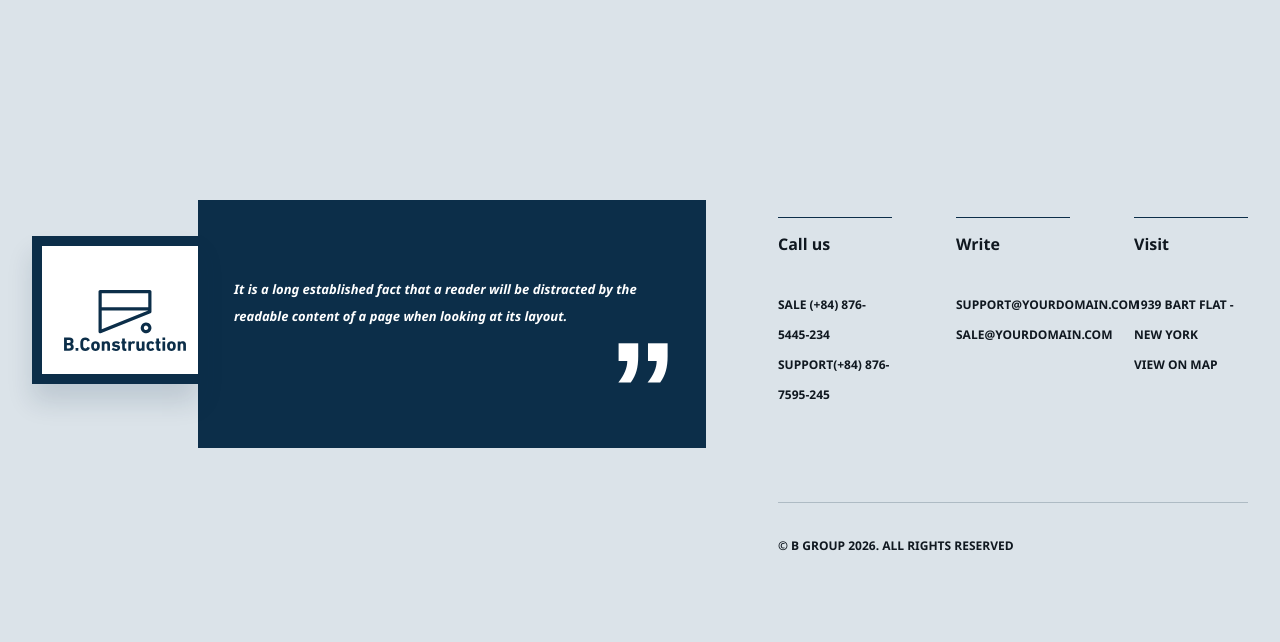
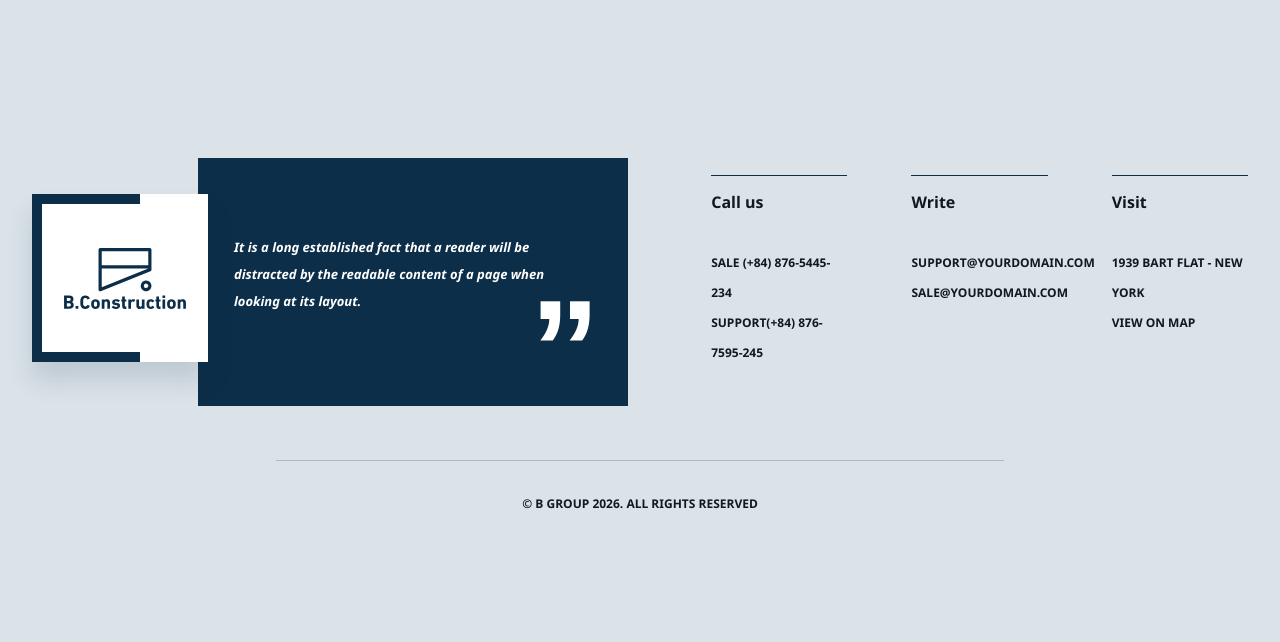
Before and after one commit to MWHEBA/Al-Bahaa, a Django app: page / in a window 1280 px wide. Shown: the part 4593-5235 px from the top of the page. After the commit the page ends 5102 px from the top, so only its background shows below. Run offline with Django 5.2, Linux system fonts and the light colour scheme; data comes from the database, SQL or seed files in the repository.

Commit message:
feat: add responsive layout styles and reorganize project reference files

```diff
--- a/static/css/layout.css
+++ b/static/css/layout.css
@@ -56,7 +56,7 @@
 
 .site-footer {
   height: 759px;
-  padding: 0;
+  padding: 70px 0 20px;
 }
 
 .site-footer__inner {
@@ -71,10 +71,10 @@
   position: absolute;
   left: 204px;
   top: 248px;
-  width: 508px;
+  width: 430px;
   height: 248px;
   min-height: 0;
-  padding: 76px 42px 0 36px;
+  padding: 76px 38px 0 36px;
   background: var(--color-primary);
   color: var(--color-white);
   box-shadow: none;
@@ -85,12 +85,25 @@
   position: absolute;
   left: -166px;
   top: 36px;
-  width: 166px;
-  height: 148px;
+  width: 176px;
+  height: 168px;
+  background: #ffffff;
+  border: 0;
+  box-shadow: 0 18px 24px rgb(12 46 73 / 14%);
+  z-index: 0;
+}
+
+.quote-box::after {
+  content: "";
+  position: absolute;
+  left: -166px;
+  top: 36px;
+  width: 108px;
+  height: 168px;
   border: 10px solid var(--color-primary);
   border-right: 0;
-  background: #ffffff;
-  box-shadow: 0 18px 24px rgb(12 46 73 / 14%);
+  pointer-events: none;
+  z-index: 0;
 }
 
 .quote-box__logo {
@@ -106,7 +119,9 @@
 }
 
 .quote-box p {
-  width: 430px;
+  position: relative;
+  z-index: 1;
+  width: 344px;
   max-width: none;
   font-size: 13px;
   font-style: italic;
@@ -129,10 +144,10 @@
   position: absolute;
   right: 58px;
   top: 265px;
-  width: 728px;
+  width: 850px;
   display: grid;
-  grid-template-columns: 167px 171px 167px;
-  column-gap: 103px;
+  grid-template-columns: minmax(190px, 1fr) minmax(210px, 1fr) minmax(190px, 1fr);
+  column-gap: 72px;
   row-gap: 0;
 }
 
@@ -161,11 +176,13 @@
 
 .site-footer__copyright {
   position: absolute;
-  right: 58px;
-  top: 428px;
-  width: 728px;
+  left: 50%;
+  bottom: 64px;
+  width: min(100% - 120px, 728px);
+  transform: translateX(-50%);
   border-top: var(--line-thin) solid var(--color-border);
   padding-top: 33px;
+  text-align: center;
 }
 
 @media (max-width: 1919px) {
@@ -191,15 +208,15 @@
 
   .site-footer {
     height: auto;
-    padding: 112px 0 86px;
+    padding: 70px 0 20px;
   }
 
   .site-footer__inner {
     width: min(100% - 64px, 1320px);
     height: auto;
     display: grid;
-    grid-template-columns: 674px minmax(460px, 1fr);
-    column-gap: clamp(48px, 6vw, 72px);
+    grid-template-columns: 596px minmax(0, 1fr);
+    column-gap: clamp(76px, 6.5vw, 84px);
     align-items: start;
   }
 
@@ -210,27 +227,30 @@
     left: auto;
     right: auto;
     top: auto;
+    bottom: auto;
   }
 
   .quote-box {
-    width: 508px;
+    width: 430px;
     height: 248px;
     margin-left: 166px;
     min-height: 0;
-    padding: 76px 42px 0 36px;
+    padding: 76px 38px 0 36px;
   }
 
   .site-footer__contact-grid {
     width: 100%;
     margin-top: 17px;
     grid-template-columns: repeat(3, minmax(0, 1fr));
-    column-gap: clamp(36px, 5vw, 103px);
+    column-gap: clamp(42px, 5vw, 72px);
   }
 
   .site-footer__copyright {
-    width: 100%;
+    width: min(100%, 728px);
     margin-top: 54px;
-    grid-column: 2;
+    grid-column: 1 / -1;
+    justify-self: center;
+    transform: none;
   }
 }
 
@@ -295,7 +315,8 @@
   }
 
   .site-footer {
-    padding-top: 72px;
+    padding-top: 70px;
+    padding-bottom: 20px;
   }
 
   .site-footer__inner {
@@ -313,6 +334,8 @@
 
   .site-footer__copyright {
     margin-top: 62px;
+    width: min(100%, 728px);
+    margin-inline: auto;
   }
 }
 
@@ -339,7 +362,7 @@
   }
 
   .site-footer {
-    padding: 58px 0 70px;
+    padding: 58px 0 20px;
   }
 
   .site-footer__inner {
@@ -355,6 +378,14 @@
   }
 
   .quote-box::before {
+    left: -28px;
+    top: 0;
+    width: 28px;
+    height: 128px;
+    box-shadow: none;
+  }
+
+  .quote-box::after {
     left: -28px;
     top: 0;
     width: 28px;
@@ -383,4 +414,8 @@
     grid-template-columns: 1fr;
     row-gap: 34px;
   }
+
+  .site-footer__copyright {
+    width: 100%;
+  }
 }
```
Also changed, not shown: Reference/Django_Website_Prompt.md (renamed from Django_Website_Prompt.md), 9 other files.
